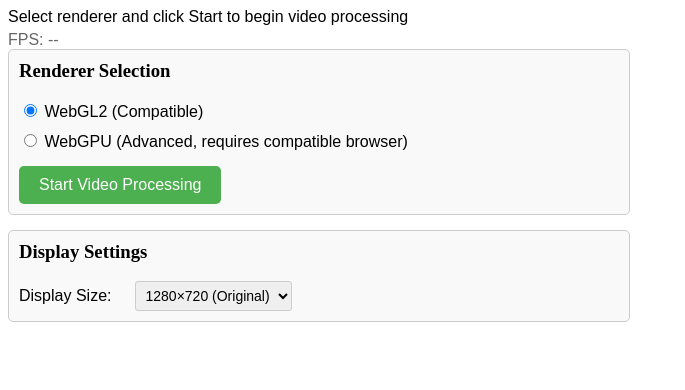
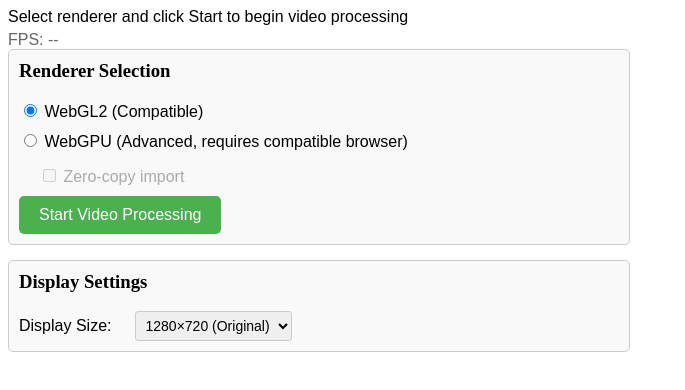
Before and after one commit to taste1981/workspace, a browser extension: page videoeffect/blur4.html in a window 1280 px wide. Shown: the whole page, without its empty margins (0-685 px from the left). Drawn offline with Linux system fonts and the light colour scheme.

Commit message:
Re-add UI for selecting zerocopy import

```diff
--- a/videoeffect/blur4.html
+++ b/videoeffect/blur4.html
@@ -31,6 +31,9 @@
     </label>
     <label style="font: 1em sans-serif; display: block; margin-bottom: 15px;">
       <input type="radio" name="renderer" value="webgpu" id="webgpuRadio" /> WebGPU (Advanced, requires compatible browser)
+    </label>
+    <label style="font: 1em sans-serif; display: block; margin-bottom: 10px; padding-left: 20px;" id="zeroCopyLabel">
+      <input type="checkbox" id="zeroCopy" name="zeroCopy" unchecked /> Zero-copy import
     </label>
     <button id="startButton" style="padding: 10px 20px; font-size: 16px; background-color: #4CAF50; color: white; border: none; border-radius: 5px; cursor: pointer;">
       Start Video Processing
--- a/videoeffect/blur4.js
+++ b/videoeffect/blur4.js
@@ -46,7 +46,8 @@ async function initializeBlurRenderer() {
     const useWebGPU = document.querySelector('input[name="renderer"]:checked').value === 'webgpu';
     try {
       if (useWebGPU && 'gpu' in navigator) {
-        appBlurRenderer = await createWebGPUBlurRenderer(segmenter);
+        const zeroCopy = zeroCopyCheckbox.checked;
+        appBlurRenderer = await createWebGPUBlurRenderer(segmenter, zeroCopy);
         appStatus.innerText = 'Renderer: WebGPU';
         console.log('Using WebGPU for blur rendering');
       } else {
@@ -196,6 +197,8 @@ const appFpsDisplay = document.getElementById('fpsDisplay');
 const appVideo = document.getElementById('webcam');
 const appProcessedVideo = document.getElementById('processedVideo');
 const appCanvas = document.getElementById('output');
+const zeroCopyCheckbox = document.getElementById('zeroCopy');
+const zeroCopyLabel = document.getElementById('zeroCopyLabel');
 
 // Check browser compatibility
 const hasWebGPU = 'gpu' in navigator;
@@ -318,11 +321,21 @@ async function initializeApp() {
   // Handle display size changes
   displaySizeSelect.addEventListener('change', updateDisplaySize);
 
+  const updateOptionState = () => {
+    const isWebGPU = webgpuRadio.checked;
+    zeroCopyCheckbox.disabled = !isWebGPU;
+    zeroCopyLabel.style.color = isWebGPU ? '' : '#aaa';
+  };
+  const changeEventListener = () => {
+    updateOptionState();
+    if (isRunning) rendererSwitchRequested = true;
+  };
+  zeroCopyCheckbox.addEventListener('change', changeEventListener);
   document.querySelectorAll('input[name="renderer"]').forEach(radio => {
-    radio.addEventListener('change', () => {
-      if (isRunning) rendererSwitchRequested = true;
-    });
+    radio.addEventListener('change', changeEventListener);
   });
+
+  updateOptionState();
 }
 
 // Initialize the app
```
